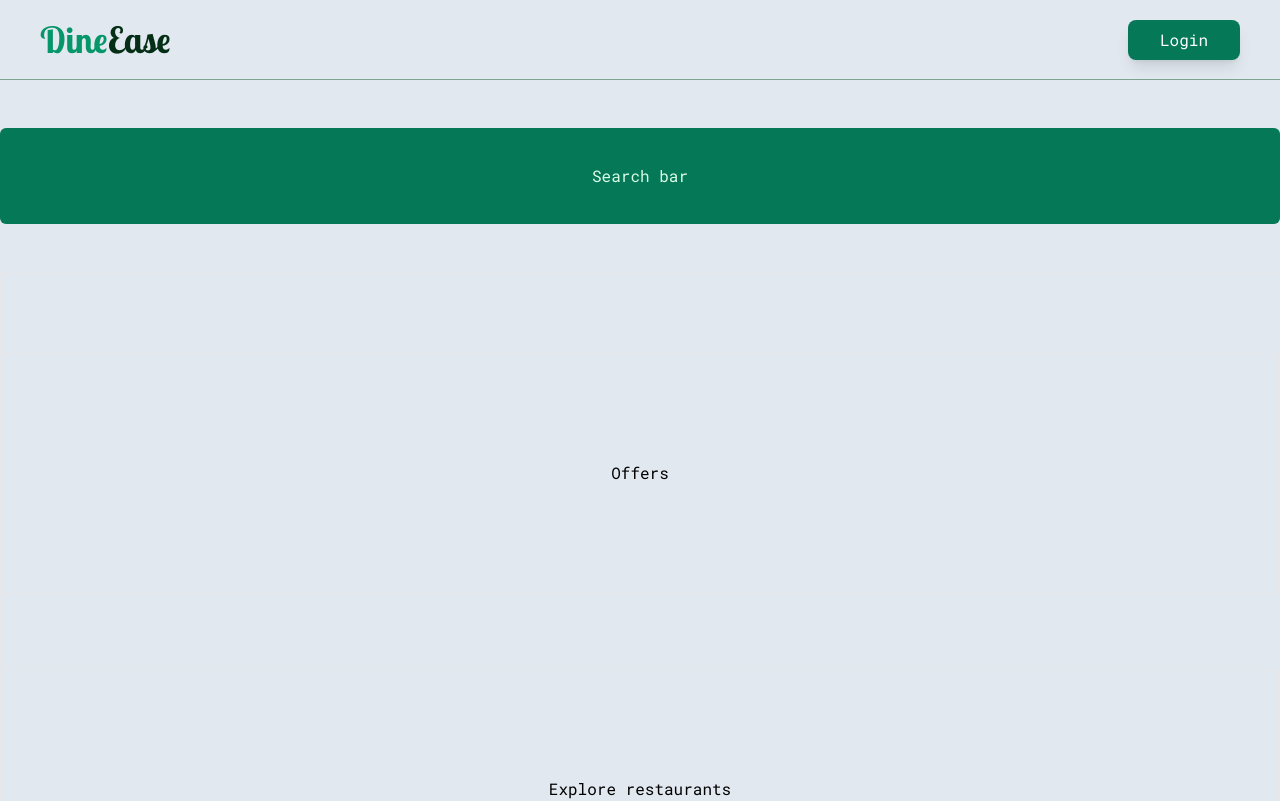
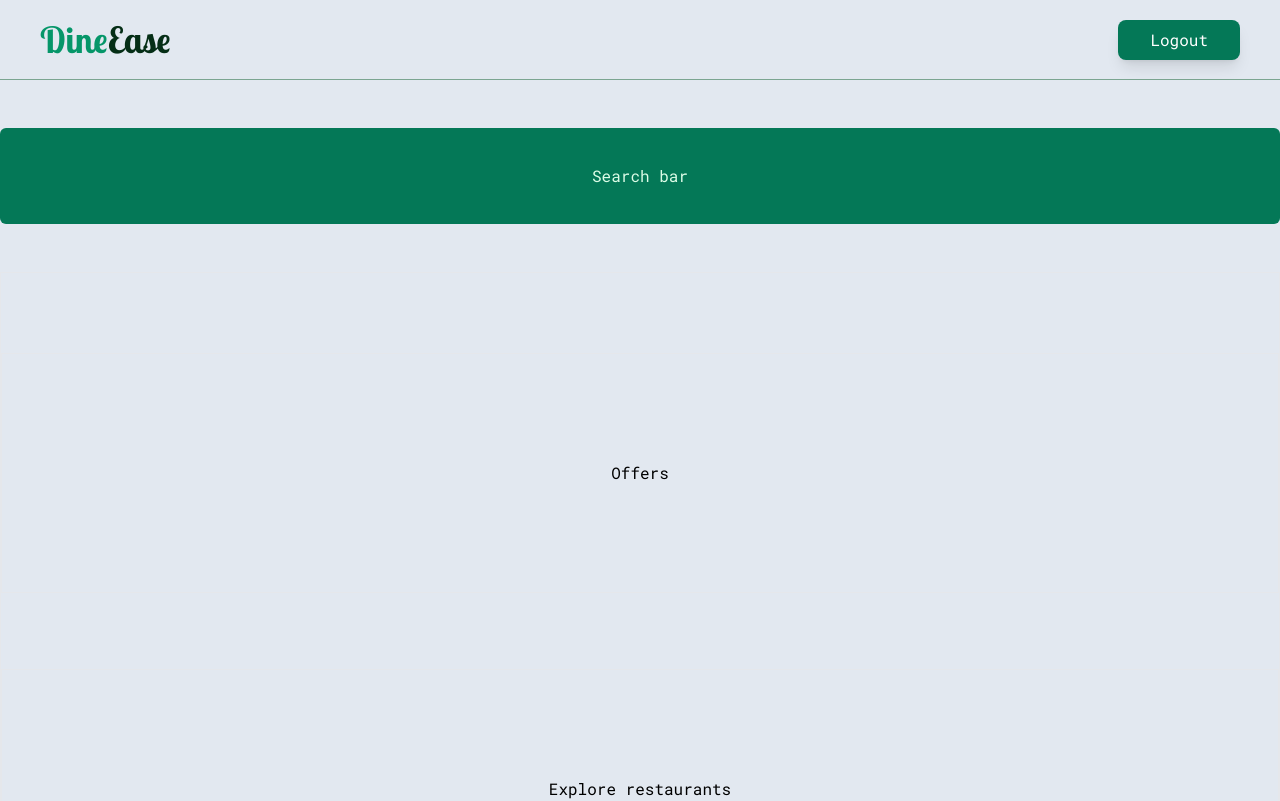
Before and after one commit to saidelhabchi/dineease-front, a Next.js app: page /home in a window 1280 px wide. Shown: the top 801 px of the page. Built offline with nearby package versions, Linux system fonts and the light colour scheme; no server answers.

Commit message:
Login/Logout .

```diff
--- a/src/app/api/auth/[...nextauth]/route.ts
+++ b/src/app/api/auth/[...nextauth]/route.ts
@@ -1,8 +1,8 @@
 import NextAuth from "next-auth";
-import GoogleProvider from "next-auth/providers/google"
-import FacebookProvider from "next-auth/providers/facebook"
+import GoogleProvider from "next-auth/providers/google";
+import FacebookProvider from "next-auth/providers/facebook";
 
-const handler = NextAuth({
+export const authOptions: any = {
     providers: [
         GoogleProvider({
             clientId: process.env.GOOGLE_CLIENT_ID,
@@ -14,6 +14,8 @@ const handler = NextAuth({
         })
     ],
     secret: process.env.JWT_SECRET
-})
+}
+
+const handler = NextAuth(authOptions)
 
 export { handler as GET , handler as POST }
--- /dev/null
+++ b/src/app/api/oauth/connect/route.ts
@@ -0,0 +1,19 @@
+export async function POST(req: Request){
+
+    console.log(req.json())
+
+    // fetch(
+    //     `http://localhost:8000/`,
+    //     {
+    //         method: 'POST',
+    //         headers: {
+    //             ContentType: "application/json"
+    //         },
+    //         body: req.json()
+    //     }
+    //     )
+    //     .then()
+    //     .catch()
+
+    return Response.json({"message": "Ok connect"})
+}
--- a/src/app/authentication/login/page.tsx
+++ b/src/app/authentication/login/page.tsx
@@ -2,10 +2,14 @@
 import TextField from '@mui/material/TextField'
 import Button from '@mui/material/Button'
 import Link from 'next/link'
-import {signIn} from "next-auth/react";
+import {signIn, useSession} from "next-auth/react";
+import {useEffect} from "react";
+import {redirect} from "next/navigation";
 
 
 const Login = () => {
+
+    const {data: session} = useSession();
 
     const handleContinueWithGoogle = () => {
         signIn("google").then(r => {})
@@ -14,6 +18,13 @@ const Login = () => {
     const handleContinueWithFacebook = () => {
         signIn("facebook").then(r => {})
     }
+
+    useEffect(() => {
+        if(session) console.log("session: ", Object.keys(session))
+
+        if(session?.user) redirect("/home")
+
+    }, [])
 
     return (
         <div className="h-full py-5 px-10">
--- a/src/app/components/header.tsx
+++ b/src/app/components/header.tsx
@@ -3,13 +3,21 @@ import { redirect } from "next/navigation";
 import { lobster } from "../layout";
 import LoginButton from "./loginButton";
 import Logo from "./logo";
+import LogoutButton from "@/app/components/logoutButton";
 
-const Header = () => {
+const Header = (props) => {
+
+    console.log(props)
 
     return (
         <header className="flex justify-between items-center h-20 border-b border-green-800 border-opacity-50">
             <Logo/>
-            <LoginButton/>
+            {
+                props.session  ?
+                    <LogoutButton/>
+                    :
+                    <LoginButton/>
+            }
         </header>
      );
 }
--- /dev/null
+++ b/src/app/components/logoutButton.tsx
@@ -0,0 +1,27 @@
+'use client'
+
+import {signOut, useSession} from "next-auth/react";
+
+function LogoutButton(props) {
+
+    const {data: session} = useSession();
+
+    const handleLogout = () => {
+        if (Object.keys(session).length > 0){
+            signOut({ callbackUrl: `http://localhost:3000/authentication/login` })
+                .then(r => {})
+        }
+    }
+
+    return (
+        <>
+            <button
+                onClick={handleLogout}
+                className="mx-10 px-8 py-2 bg-emerald-700 text-white rounded-lg shadow-lg">
+                Logout
+            </button>
+        </>
+    );
+}
+
+export default LogoutButton;
--- a/src/app/contexts/AuthProvider.tsx
+++ b/src/app/contexts/AuthProvider.tsx
@@ -3,9 +3,9 @@
 import React from 'react';
 import {SessionProvider} from "next-auth/react";
 
-function AuthProvider({children}: {children: React.ReactNode}) {
+function AuthProvider({children, session}: {children: React.ReactNode, session: any}) {
     return (
-        <SessionProvider>{children}</SessionProvider>
+        <SessionProvider session={session}>{children}</SessionProvider>
     );
 }
 
--- a/src/app/home/layout.tsx
+++ b/src/app/home/layout.tsx
@@ -1,10 +1,16 @@
 import Header from "../components/header";
 import SearchBar from "../components/searchbar";
+import {useSession} from "next-auth/react";
+import {getServerSession} from "next-auth";
+import {authOptions} from "@/app/api/auth/[...nextauth]/route";
 
 const HomeLayout = ({children} : {children : React.ReactNode}) => {
+
+    const session = getServerSession(authOptions);
+
     return (
         <main className="min-h-screen">
-            <Header/>
+            <Header session={session}/>
             <SearchBar/>
             {children}
         </main>
--- a/src/app/home/page.tsx
+++ b/src/app/home/page.tsx
@@ -1,4 +1,5 @@
-const HomePage = () => {
+const HomePage = (props) => {
+
     return (
         <div className="flex flex-col border justify-center items-center">
             <div className='flex justify-center items-center h-60 w-full border mt-20 mb-5'>
--- a/src/app/layout.tsx
+++ b/src/app/layout.tsx
@@ -5,6 +5,8 @@ import { Lobster_Two } from 'next/font/google'
 import Header from './components/header'
 import Footer from './components/footer'
 import AuthProvider from "@/app/contexts/AuthProvider";
+import {getServerSession} from "next-auth";
+import {authOptions} from "@/app/api/auth/[...nextauth]/route";
 
 
 export const lobster = Lobster_Two({ weight:"700", subsets: ['latin']})
@@ -15,15 +17,18 @@ export const metadata: Metadata = {
   description: 'Generated by create next app',
 }
 
-export default function RootLayout({
-  children,
+export default async function RootLayout({
+  children
 }: {
   children: React.ReactNode
 }) {
+
+    const session = await getServerSession(authOptions)
+
   return (
     <html lang="en">
       <body className={ roboto_mono.className + ' container mx-auto bg-slate-200'}>
-        <AuthProvider>
+        <AuthProvider session={session}>
             {children}
             <Footer/>
         </AuthProvider>
```
